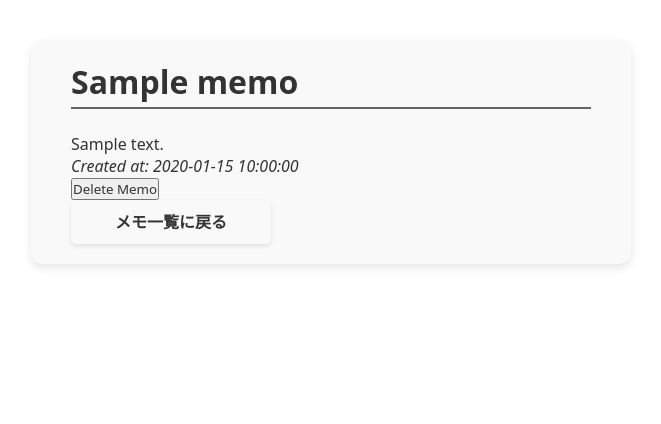
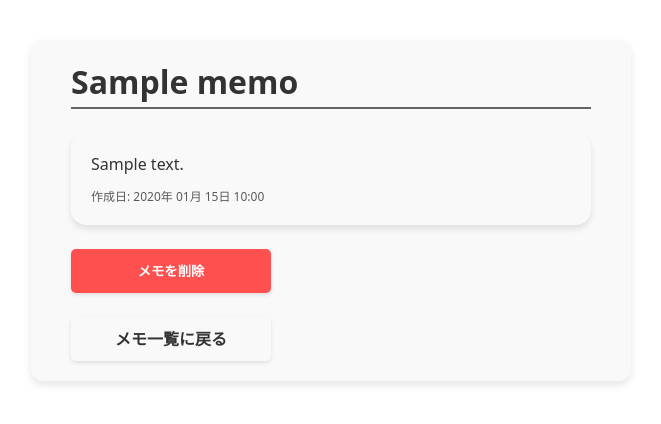
Before and after one commit to urassh/docker-flask-app, a Flask app: page /memo/1 in a window 1280 px wide. Shown: the top 424 px of the page, without its empty margins (309-970 px from the left). Run offline with Flask 3, Linux system fonts and the light colour scheme; tables that the repository leaves empty hold one stand-in row (values such as "Sample post").

Commit message:
feat: view_memo styles

```diff
--- a/app/static/css/index.css
+++ b/app/static/css/index.css
@@ -37,10 +37,5 @@
             text-decoration: solid;
             margin-bottom:4px;
         }
-
-        p {
-            font-size: small;
-            opacity: 0.8;
-        }
     }
 }
--- a/app/static/css/styles.css
+++ b/app/static/css/styles.css
@@ -72,6 +72,11 @@ textarea {
     border-bottom: 2px solid #333333bd;
 }
 
+.small {
+    font-size: 12px;
+    opacity: 0.8;
+}
+
 .modern-form {
     margin: 0 auto;
     padding: 20px;
--- /dev/null
+++ b/app/static/css/view_memo.css
@@ -0,0 +1,22 @@
+#view_memo {
+    .delete {
+        color: #FFF;
+        background-color: rgb(255, 80, 80);
+    }
+
+    .button {
+        margin-top: 24px;
+    }
+
+    .contents {
+        margin: 0 auto;
+        padding: 20px;
+        background-color: #f9f9f9;
+        border-radius: 15px;
+        box-shadow: 0 4px 6px rgba(0, 0, 0, 0.1);
+    }
+
+    .small {
+        margin-top: 12px;
+    }
+}
--- a/app/templates/index.html
+++ b/app/templates/index.html
@@ -23,7 +23,7 @@
                 {% for memo in memos %}
                 <li class="card">
                     <a href="{{ url_for('view_memo', memo_id=memo.id) }}">{{ memo.title }}</a>
-                    <p>作成日: {{ memo.created_at.strftime('%Y年 %m月 %d日 %H:%M') }}</p>
+                    <p class="small">作成日: {{ memo.created_at.strftime('%Y年 %m月 %d日 %H:%M') }}</p>
                 </li>
                 {% endfor %}
             </ul>
--- a/app/templates/view_memo.html
+++ b/app/templates/view_memo.html
@@ -5,18 +5,22 @@
     <meta name="viewport" content="width=device-width, initial-scale=1.0">
     <title>大学の課題 メモる君 - {{ memo.title }}</title>
     <link rel="stylesheet" href="{{ url_for('static', filename='css/styles.css') }}">
+    <link rel="stylesheet" href="{{ url_for('static', filename='css/view_memo.css') }}">
 </head>
 <body>
-    <div id="view-memo" class="container">
+    <div id="view_memo" class="container">
         <h1 class="title-border">{{ memo.title }}</h1>
-        <p>{{ memo.content }}</p>
-        <p><em>Created at: {{ memo.created_at }}</em></p>
+
+        <div class="contents">
+            <p>{{ memo.content }}</p>
+            <p class="small">作成日: {{ memo.created_at.strftime('%Y年 %m月 %d日 %H:%M') }}</p>
+        </div>
+
         <form method="POST" action="{{ url_for('delete_memo', memo_id=memo.id) }}">
-            <button type="submit">Delete Memo</button>
+            <button type="submit" class="delete button">メモを削除</button>
         </form>
 
         <a href="{{ url_for('index') }}" class="button">メモ一覧に戻る</a>
     </div>
-
 </body>
 </html>
```
